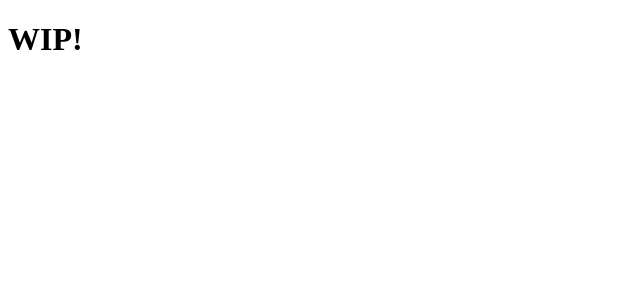
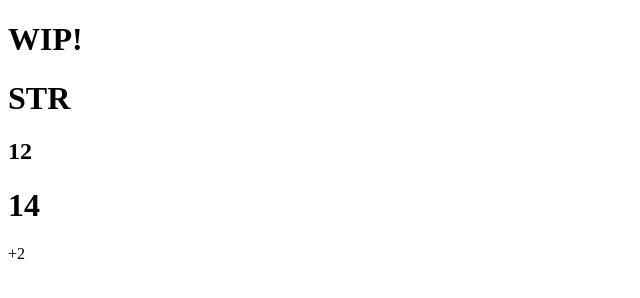
Before and after one commit to rapidui-dnd/rapidui-dnd.github.io, a plain HTML site: page index.html in a window 1280 px wide. Shown: the whole page, without its empty margins (0-640 px from the left). Drawn offline with Linux system fonts and the light colour scheme.

Commit message:
Little bit of html.

```diff
--- a/State.js
+++ b/State.js
@@ -1,4 +1,5 @@
 
+// a changable state
 function State(initialValue, onChange) {
 
     let value = initialValue;
@@ -23,6 +24,7 @@ function State(initialValue, onChange) {
     return state;
 }
 
+// a derived state
 function Derived(dependencies, fn, onChange) {
 
     // initial
--- a/index.html
+++ b/index.html
@@ -7,5 +7,14 @@
 
   <body>
     <h1>WIP!</h1>
+
+    <div class="ability-score" id="ability-score-str">
+      <h1>STR</h1>
+      <h2>12</h2>
+      <h1>14</h1>
+      <p>+2</p>
+    </div>
+
+    <script src="./State.js"></script>
   </body>
 </Html>
```
